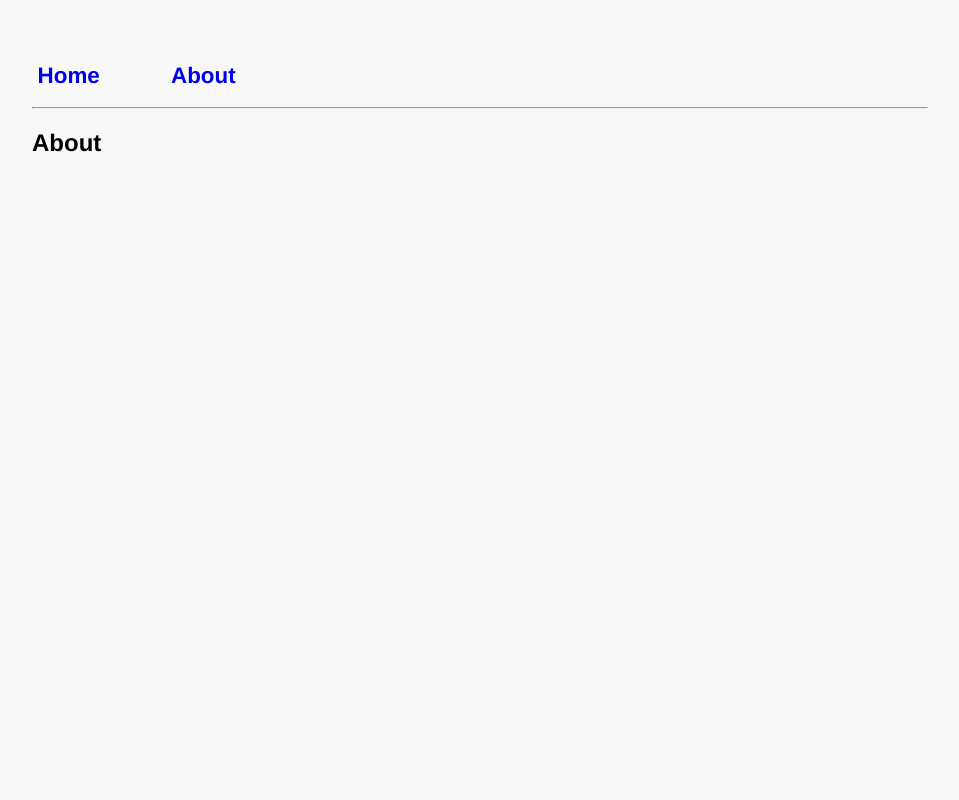
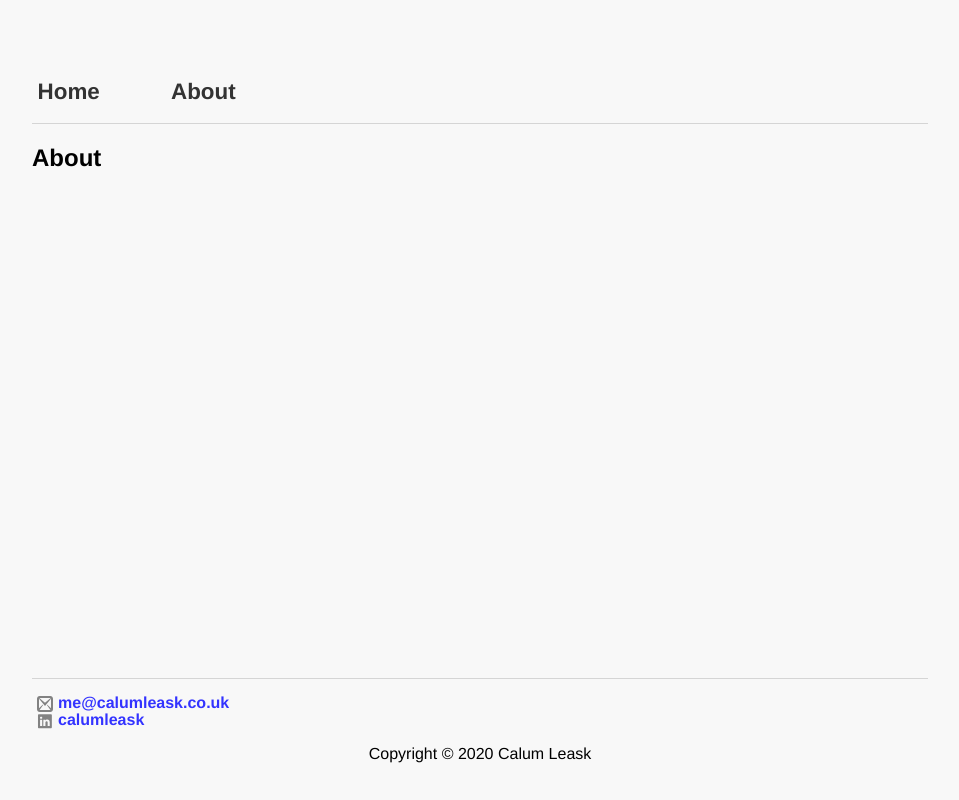
Before and after one commit to calumleask/portfolio-website, a React app: page /about in a window 1280 px wide. Shown: the whole page, without its empty margins (160-1119 px from the left). Built offline with nearby package versions, Linux system fonts and the light colour scheme.

Commit message:
Creating smaller components and adding a footer
Also adding prop-types for linting

```diff
--- a/package.json
+++ b/package.json
@@ -25,6 +25,7 @@
     "css-loader": "^3.4.2",
     "eslint": "^6.8.0",
     "eslint-plugin-react": "^7.18.0",
+    "prop-types": "^15.7.2",
     "style-loader": "^1.1.3",
     "styled-components": "^5.0.0",
     "webpack": "^4.41.5",
--- /dev/null
+++ b/src/Footer/Components/Icon.jsx
@@ -0,0 +1,38 @@
+import React from "react";
+import PropTypes from "prop-types";
+import styled from "styled-components";
+
+const Svg = styled.svg`
+    display: inline-block;
+    margin: 0 5px 0 5px;
+	width: 16px;
+    height: 16px;
+	vertical-align: middle;
+`;
+
+class Icon extends React.Component {
+
+    constructor(props) {
+        super(props);
+    }
+
+    render() {
+        const { viewBox, fill, path } = this.props;
+
+        return (
+            <span>
+                <Svg viewBox={viewBox}>
+                    <path fill={fill} d={path}/>
+                </Svg>
+            </span>
+        );
+    }
+}
+
+Icon.propTypes = {
+    viewBox: PropTypes.string.isRequired,
+    fill: PropTypes.string.isRequired,
+    path: PropTypes.string.isRequired
+};
+
+export default Icon;
--- /dev/null
+++ b/src/Footer/Containers/Footer.jsx
@@ -0,0 +1,74 @@
+import React from "react";
+import styled from "styled-components";
+
+import Icon from "~/Footer/Components/Icon.jsx";
+
+const StyledFooter = styled.footer`
+    border-top: 1px solid #d5d5d5;
+    font-size: 1em;
+    margin: 20px auto 0 auto;
+    text-align: center;
+    width: 70%;
+    height: 138px;
+`;
+
+const Ul = styled.ul`
+    font-weight: bold;
+    list-style: none;
+    padding: 0px;
+    text-align: left;
+`;
+
+const Li = styled.li`
+    display: block;
+    font-size: 1em;
+    line-height: 1em;
+    margin-right: 20px;
+`;
+
+export default class Footer extends React.Component {
+
+    constructor(props) {
+        super(props);
+
+        this._email = "me@calumleask.co.uk";
+        this._linkedin = "calumleask";
+        this._copy = "\u00a9";
+        this._year = "2020";
+        this._name = "Calum Leask";
+    }
+
+    render() {
+        return (
+            <StyledFooter>
+                <Ul>
+                    <Li>
+                        <a href={"mailto:" + this._email}>
+                            <Icon viewBox="0 0 32 32" fill="#828282" path="M26.667 0h-21.333c-2.934 0-5.334 2.4-5.334 5.334v21.332c0 2.936 2.4 5.334 5.334 5.334h21.333c2.934
+                                0 5.333-2.398 5.333-5.334v-21.332c0-2.934-2.399-5.334-5.333-5.334zM26.667 4c0.25 0 0.486 0.073 0.688 0.198l-11.355 9.388-11.355-9.387c0.202-0.125
+                                0.439-0.198 0.689-0.198h21.333zM5.334 28c-0.060 0-0.119-0.005-0.178-0.013l7.051-9.78-0.914-0.914-7.293 7.293v-19.098l12 14.512 12-14.512v19.098l-7.293-7.293-0.914
+                                0.914 7.051 9.78c-0.058 0.008-0.117 0.013-0.177 0.013h-21.333z"
+                            />
+                            { this._email }
+                        </a>
+                    </Li>
+
+                    <Li>
+                        <a href="https://linkedin.com/in/calumleask">
+                            <Icon viewBox="0 0 57 57" fill="#828282" path="M49.265,4.667H7.145c-2.016,0-3.651,1.596-3.651,3.563v42.613c0,1.966,1.635,3.562,3.651,3.562h42.12
+                                c2.019,0,3.654-1.597,3.654-3.562V8.23C52.919,6.262,51.283,4.667,49.265,4.667z M18.475,46.304h-7.465V23.845h7.465V46.304z
+                                M14.743,20.777h-0.05c-2.504,0-4.124-1.725-4.124-3.88c0-2.203,1.67-3.88,4.223-3.88c2.554,0,4.125,1.677,4.175,3.88
+                                C18.967,19.052,17.345,20.777,14.743,20.777z M45.394,46.304h-7.465V34.286c0-3.018-1.08-5.078-3.781-5.078
+                                c-2.062,0-3.29,1.389-3.831,2.731c-0.197,0.479-0.245,1.149-0.245,1.821v12.543h-7.465c0,0,0.098-20.354,0-22.459h7.465v3.179
+                                c0.992-1.53,2.766-3.709,6.729-3.709c4.911,0,8.594,3.211,8.594,10.11V46.304z"
+                            />
+                            { this._linkedin }
+                        </a>
+                    </Li>
+                </Ul>
+
+                <p>Copyright {this._copy} {this._year} {this._name}</p>
+            </StyledFooter>
+        );
+    }
+}
--- /dev/null
+++ b/src/NavBar/Components/NavLink.jsx
@@ -0,0 +1,42 @@
+import React from "react";
+import PropTypes from "prop-types";
+import { Link } from "react-router-dom";
+import styled from "styled-components";
+
+const ListItem = styled.li`
+    display: inline;
+    font-size: 1.4em;
+    line-height: 1.4em;
+    margin-right: 60px;
+`;
+
+const StlyedLink = styled(Link)`
+    padding: 0.25em;
+    color: #333333;
+    text-decoration: none;
+
+    &:hover {
+        color: #333333;
+        text-decoration: none;
+    }
+`;
+
+class NavLink extends React.Component {
+
+    render() {
+        const { to, text } = this.props;
+
+        return (
+            <ListItem>
+                <StlyedLink to={to}>{text}</StlyedLink>
+            </ListItem>
+        );
+    }
+}
+
+NavLink.propTypes = {
+    to: PropTypes.string.isRequired,
+    text: PropTypes.string.isRequired
+};
+
+export default NavLink;
--- /dev/null
+++ b/src/NavBar/Containers/NavBar.jsx
@@ -0,0 +1,30 @@
+import React from "react";
+import styled from "styled-components";
+
+import NavLink from "~/NavBar/Components/NavLink.jsx";
+
+const Nav = styled.nav`
+    border-bottom: 1px solid #d5d5d5;
+    margin: 0 auto;
+    width: 70%;
+`;
+
+const Ul = styled.ul`
+    font-weight: bold;
+    list-style: none;
+    padding: 0px;
+`;
+
+export default class Routes extends React.Component {
+
+    render() {
+        return (
+            <Nav>
+                <Ul>
+                    <NavLink to="/" text="Home"/>
+                    <NavLink to="/about" text="About"/>
+                </Ul>
+            </Nav>
+        );
+    }
+}
--- a/src/components/Routes.jsx
+++ b/src/components/Routes.jsx
@@ -1,66 +1,24 @@
 import React from "react";
-import { Switch, Route, Link } from "react-router-dom";
 import styled from "styled-components";
 
-import Home from "~/pages/Home/index.jsx";
-import About from "~/pages/About/index.jsx";
+import NavBar from "~/NavBar/Containers/NavBar.jsx";
+import Page from "~/containers/Page.jsx";
 
 const Div = styled.div`
-
-`;
-
-const Ul = styled.ul`
-    border: 0px;
-    font-weight: bold;
-    list-style: none;
-    padding: 0px;
-`;
-
-const Li = styled.li`
-color: #333333;
-    display: inline;
-    font-size: 1.4em;
-    line-height: 1.4em;
-    margin-right: 60px;
-`;
-
-const StlyedLink = styled(Link)`
-    text-decoration: none;
-    padding: 0.25em;
-
-    &:hover {
-        text-decoration: none;
-    }
+    margin: 0 auto;
+    width: 100%;
+    min-height: 100%;
+    height: auto !important;
+    margin-bottom: -158px;
 `;
 
 export default class Routes extends React.Component {
 
-    constructor(props) {
-        super(props);
-    }
-
     render() {
         return (
             <Div>
-                <Ul>
-                    <Li>
-                        <StlyedLink to="/">Home</StlyedLink>
-                    </Li>
-                    <Li>
-                        <StlyedLink to="/about">About</StlyedLink>
-                    </Li>
-                </Ul>
-
-                <hr/>
-
-                <Switch>
-                    <Route exact path="/">
-                        <Home/>
-                    </Route>
-                    <Route path="/about">
-                        <About/>
-                    </Route>
-                </Switch>
+                <NavBar/>
+                <Page/>
             </Div>
         );
     }
--- a/src/containers/App.jsx
+++ b/src/containers/App.jsx
@@ -1,19 +1,27 @@
 import React from "react";
 import { BrowserRouter as Router } from "react-router-dom";
+import styled from "styled-components";
 
-import Routes from "~/components/routes.jsx";
+import Routes from "~/components/Routes.jsx";
+import Footer from "~/Footer/Containers/Footer.jsx";
+
+const Container = styled.div`
+    width: 100%;
+    height: 100%;
+    padding: 60px 0 0 0;
+`;
 
 export default class App extends React.Component {
 
-    constructor(props) {
-        super(props);
-    }
-
     render() {
         return (
-            <Router>
-                <Routes/>
-            </Router>
+            <Container>
+                <Router>
+                    <Routes/>
+                </Router>
+
+                <Footer/>
+            </Container>
         );
     }
 }
--- /dev/null
+++ b/src/containers/Page.jsx
@@ -0,0 +1,29 @@
+import React from "react";
+import { Switch, Route } from "react-router-dom";
+import styled from "styled-components";
+
+import Home from "~/pages/Home/index.jsx";
+import About from "~/pages/About/index.jsx";
+
+const Div = styled.div`
+    margin: 0 auto;
+    width: 70%;
+`;
+
+export default class Routes extends React.Component {
+
+    render() {
+        return (
+            <Div>
+                <Switch>
+                    <Route exact path="/">
+                        <Home/>
+                    </Route>
+                    <Route path="/about">
+                        <About/>
+                    </Route>
+                </Switch>
+            </Div>
+        );
+    }
+}
--- a/src/index.css
+++ b/src/index.css
@@ -1,7 +1,30 @@
 body {
     background-color: #f8f8f8;
+    margin: 0;
+    padding: 0;
+}
 
+* {
+    -webkit-box-sizing: border-box;
+    -moz-box-sizing: border-box;
+    box-sizing: border-box;
     font-family:'Helvetica', 'Arial', 'Sans-Serif';
-    margin: 60px auto;
-    width: 70%;
 }
+
+#app {
+    position: fixed;
+    left: 0;
+    right: 0;
+    top: 0;
+    bottom: 0;
+}
+
+a {
+    color: #3333FF;
+    text-decoration: none;
+}
+
+a:hover {
+    color: #3333FF;
+    text-decoration: underline;
+}
```
